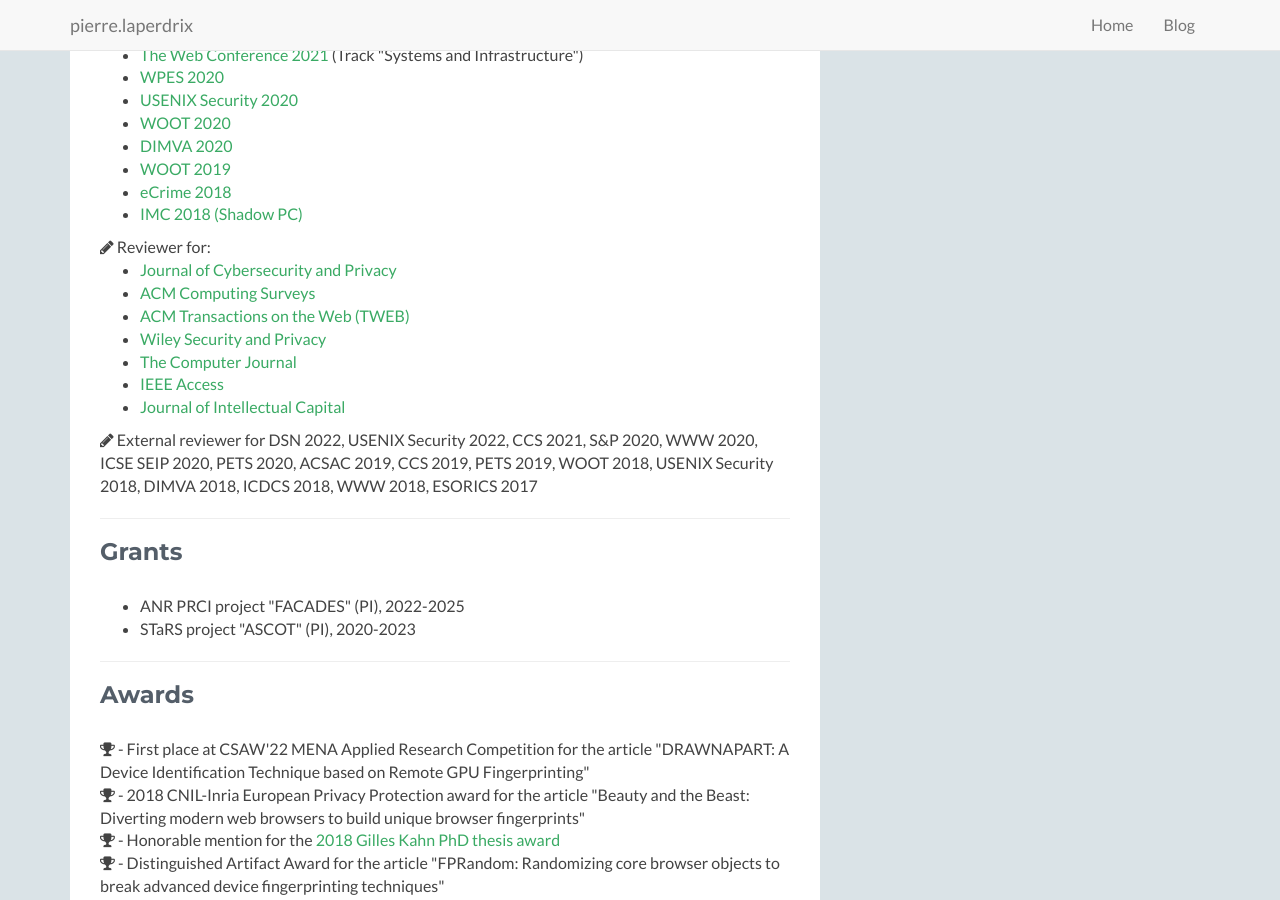
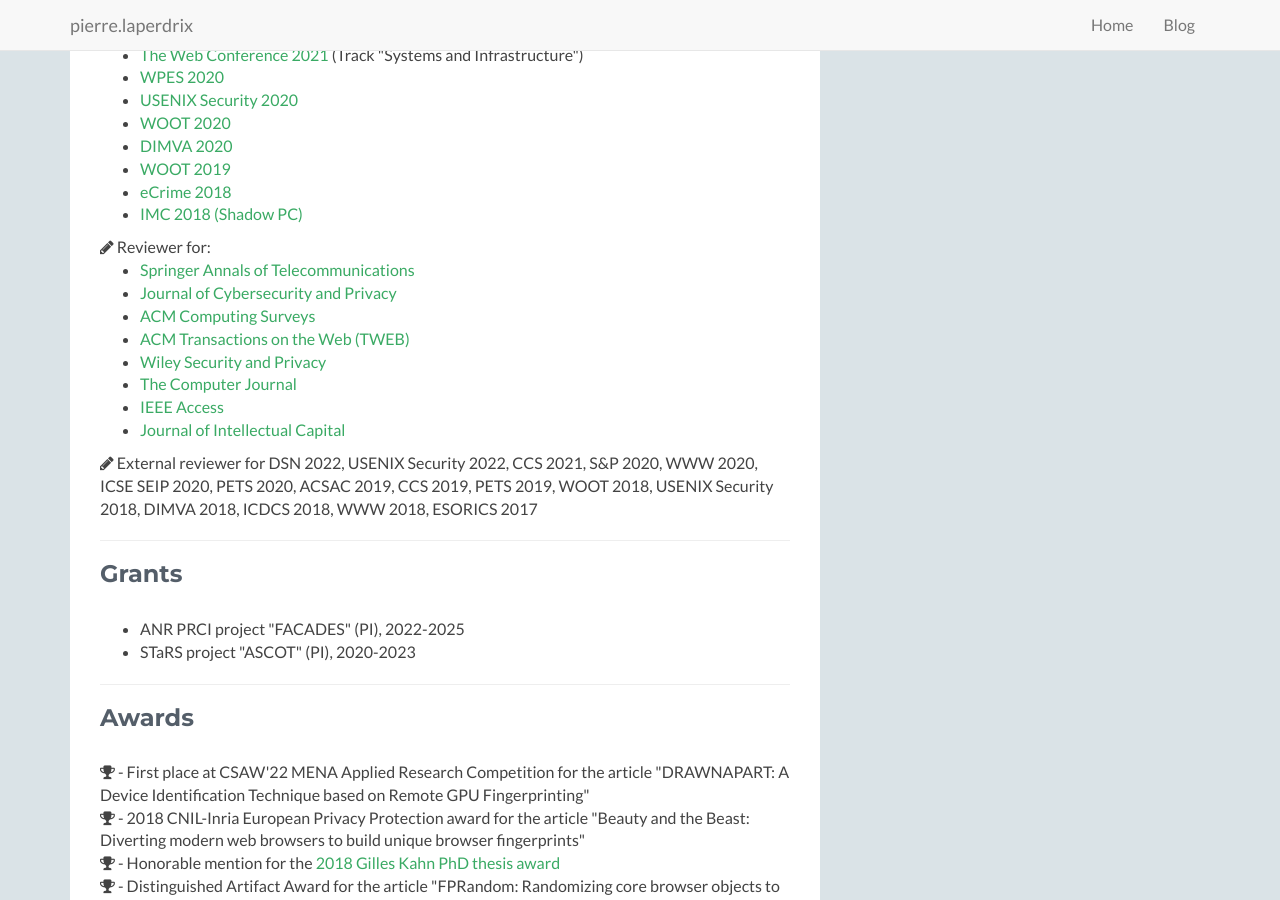
Before and after one commit to plaperdr/plaperdr.github.io, a Jekyll site: the page built from index.html, in a window 1280 px wide and 900 px high, scrolled down 5730 px. Built offline with Jekyll 4.4.1, drawn with Linux system fonts in a browser that asks for light colours.

Commit message:
Updating site

```diff
--- a/index.html
+++ b/index.html
@@ -387,6 +387,7 @@
 
                         <i class="fa fa-pencil"></i> Reviewer for:
                         <ul>
+                            <li><a href="https://www.springer.com/journal/12243" target="_blank">Springer Annals of Telecommunications</a></li>
                             <li><a href="https://www.mdpi.com/journal/jcp" target="_blank">Journal of Cybersecurity and Privacy</a></li>
                             <li><a href="https://dl.acm.org/journal/csur" target="_blank">ACM Computing Surveys</a></li>
                             <li><a href="https://dl.acm.org/journal/tweb" target="_blank">ACM Transactions on the Web (TWEB)</a></li>
```
